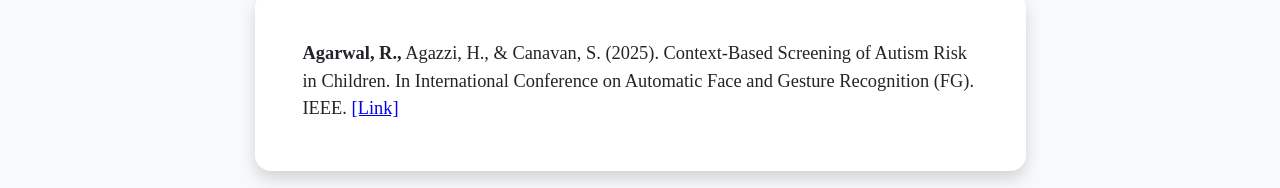
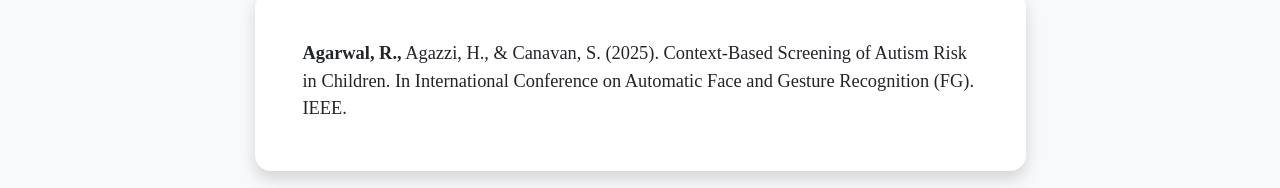
Before and after one commit to Rupal-Agarwal/Website, a plain HTML site: page publications.html in a window 1280 px wide. Shown: the part 305-493 px from the top of the page. Drawn offline with nearby package versions, Linux system fonts and the light colour scheme.

Commit message:
Update publications.html

```diff
--- a/publications.html
+++ b/publications.html
@@ -63,7 +63,7 @@
                                 <div class="card-body p-5">
                                     <div class="text-xxl-start"><b>Agarwal, R.,</b> Agazzi, H., & Canavan, S. (2025). Context-Based Screening of Autism Risk
                                         in Children. In International Conference on Automatic Face and Gesture Recognition (FG). IEEE.
-                                        <a href="https://ieeexplore.ieee.org/abstract/document/10394467" target="_blank"> [Link]</a>
+                                        <!--<a href="https://ieeexplore.ieee.org/abstract/document/10394467" target="_blank"> [Link]</a>-->
                                     </div>
                                 </div>
                             </div>
```
